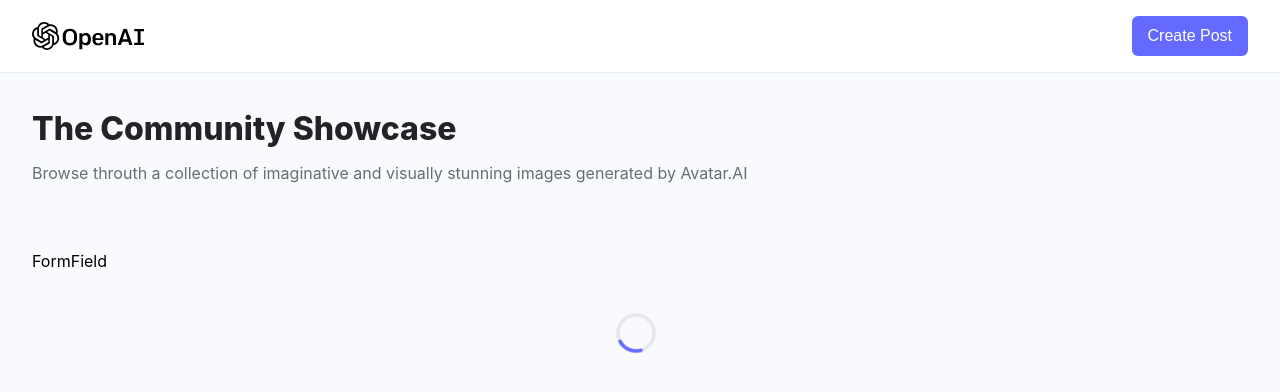
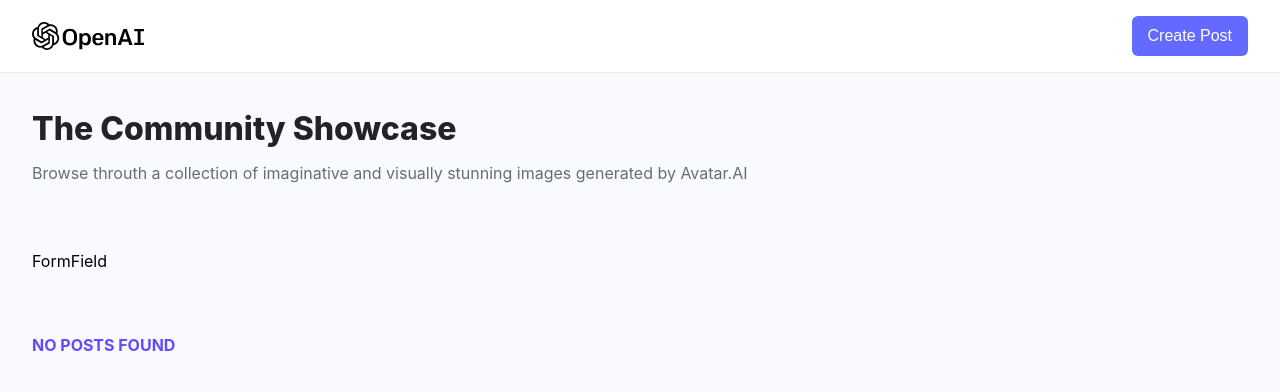
Before and after one commit to narendra632/Avatar-MERN, a React (Vite) app in the folder client/: page / in a window 1280 px wide. Shown: the top 392 px of the page. Built offline with nearby package versions, Linux system fonts and the light colour scheme; a web font is replaced by a local one.

Commit message:
update cards loader

```diff
--- a/client/src/pages/Home.jsx
+++ b/client/src/pages/Home.jsx
@@ -3,9 +3,19 @@
 import { Card, Loader, FormField } from '../components'
 import { Form } from 'react-router-dom';
 
+const RenderCards = ({ data, title }) => {
+  if(data?.length > 0) {
+    return data.map((post) => <Card key={post._id} {...post} />)
+  }
+  return (
+    <h2 className='mt-5 font-bold text-[#6449ff] text=xl uppercase'>{title}</h2>
+  )
+}
+
 const Home = () => {
-  const [loading, setLoading] = useState(true);
+  const [loading, setLoading] = useState(false);
   const [allPosts, setAllPosts] = useState(null);
+  const [searchText, setSearchText] = useState('');
 
   return (
     <section className='max-w-7xl mx-auto'>
@@ -28,7 +38,22 @@
             <Loader />
           </div>
           ) : (
-            <></>
+            <>
+              {searchText && (
+                <h2 className='font-medium text-[#666e75] text-xl mb-3'>
+                  Showing results for <span className='text-[#222328]'>
+                    {searchText}
+                  </span>
+                </h2>
+              )}
+              <div className='grid lg:grid-cols-4 sm:grid-cols-3 xs:grid-cols-2 grid-cols-1 gap-3'>
+                {searchText ? (
+                  <RenderCards data={[]} title='No search results found' />
+              ) : (
+                <RenderCards data={[]} title='No posts found' />
+              )}
+            </div>
+            </>
           )}
       </div>
     </section>
```
